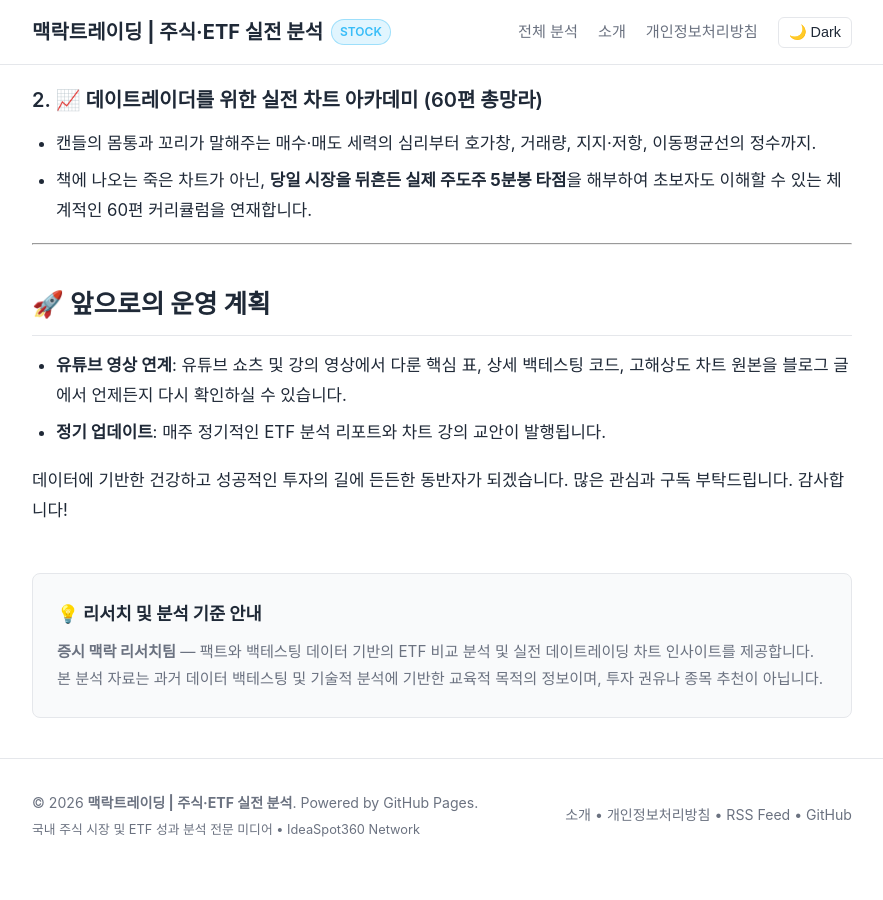
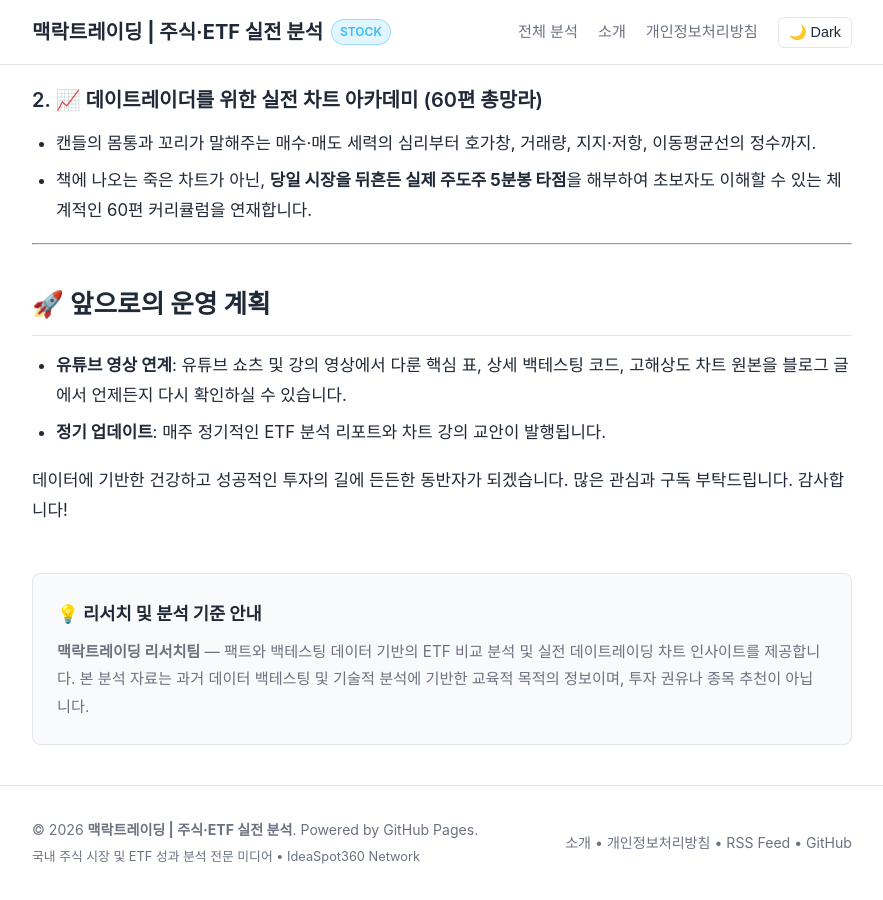
Before and after one commit to ideaspot360/stock, a Jekyll site: the page built from _posts/2026-11-10-welcome-to-stock-ideaspot360.md, in a window 1280 px wide and 900 px high, scrolled down 955 px. Shown: the whole window, without its empty margins (198-1081 px from the left). Built offline with Jekyll 4.4.1, drawn with Linux system fonts in a browser that asks for light colours; before the commit the page ends 1827 px from its top, so only the background shows below that.

Commit message:
fix(brand): update author name to 맥락트레이딩 리서치팀

```diff
--- a/_config.yml
+++ b/_config.yml
@@ -21,7 +21,7 @@ kramdown:
 
 # SEO and Social
 author:
-  name: 증시 맥락 리서치팀
+  name: 맥락트레이딩 리서치팀
   bio: 팩트와 백테스팅 데이터 기반의 ETF 비교 분석 및 실전 데이트레이딩 차트 인사이트를 제공합니다.
   avatar: /assets/images/author.png
 
```
